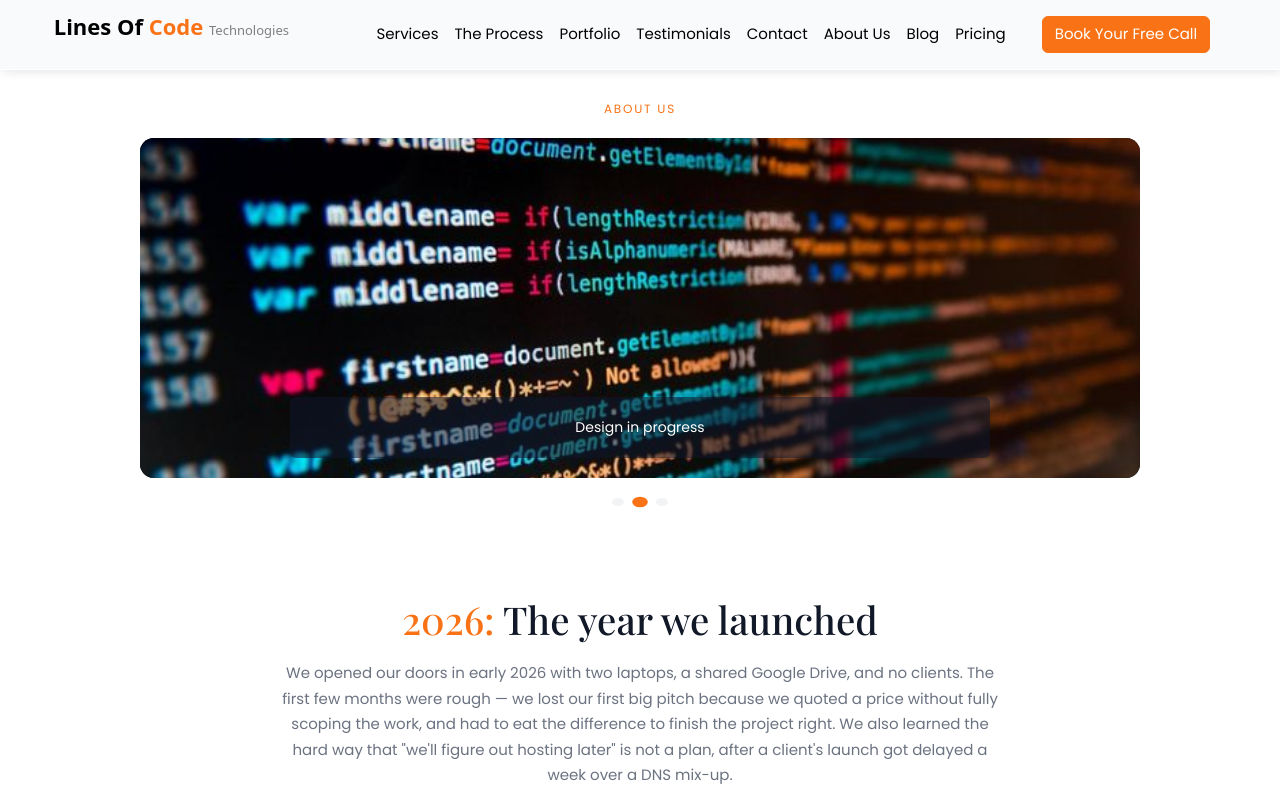
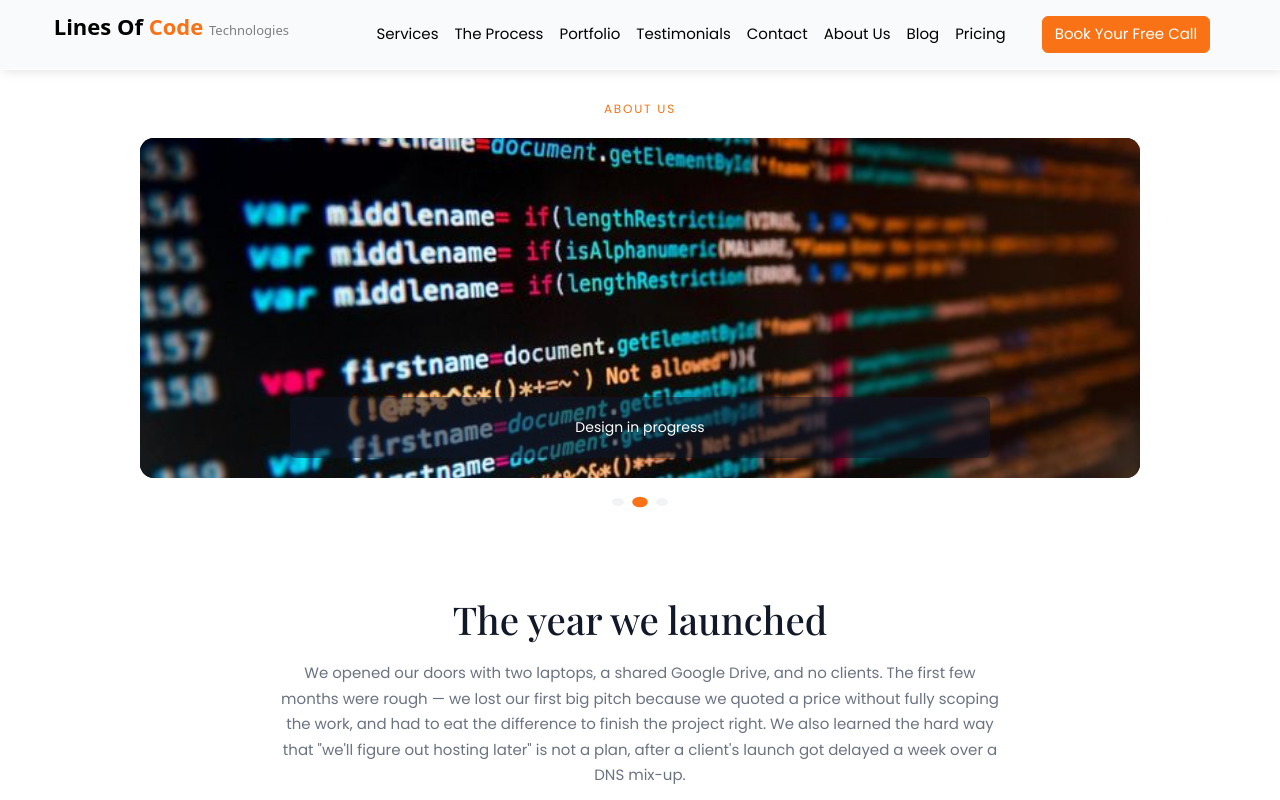
Before and after one commit to Gift2008/LOCT, a React (Vite) app: page /about-loct in a window 1280 px wide. Shown: the top 800 px of the page. Built offline with nearby package versions, Linux system fonts and the light colour scheme; a web font is replaced by a local one.

Commit message:
changed 2026

```diff
--- a/src/components/About.jsx
+++ b/src/components/About.jsx
@@ -75,18 +75,14 @@ function About() {
 
       <RevealBlock delay={0.1}>
         <div className="about-block">
-          <h2 className="about-heading">
-            <span style={{ color: "var(--accent)" }}>2026:</span> The year we
-            launched
-          </h2>
+          <h2 className="about-heading">The year we launched</h2>
           <p className="about-text">
-            We opened our doors in early 2026 with two laptops, a shared Google
-            Drive, and no clients. The first few months were rough — we lost our
-            first big pitch because we quoted a price without fully scoping the
-            work, and had to eat the difference to finish the project right. We
-            also learned the hard way that "we'll figure out hosting later" is
-            not a plan, after a client's launch got delayed a week over a DNS
-            mix-up.
+            We opened our doors with two laptops, a shared Google Drive, and no
+            clients. The first few months were rough — we lost our first big
+            pitch because we quoted a price without fully scoping the work, and
+            had to eat the difference to finish the project right. We also
+            learned the hard way that "we'll figure out hosting later" is not a
+            plan, after a client's launch got delayed a week over a DNS mix-up.
           </p>
           <p className="about-text">
             Every one of those mistakes is baked into how we work now — which is
```
